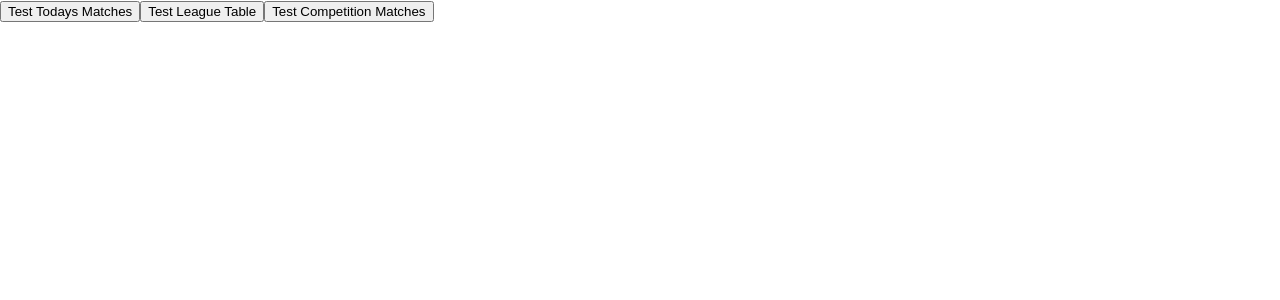
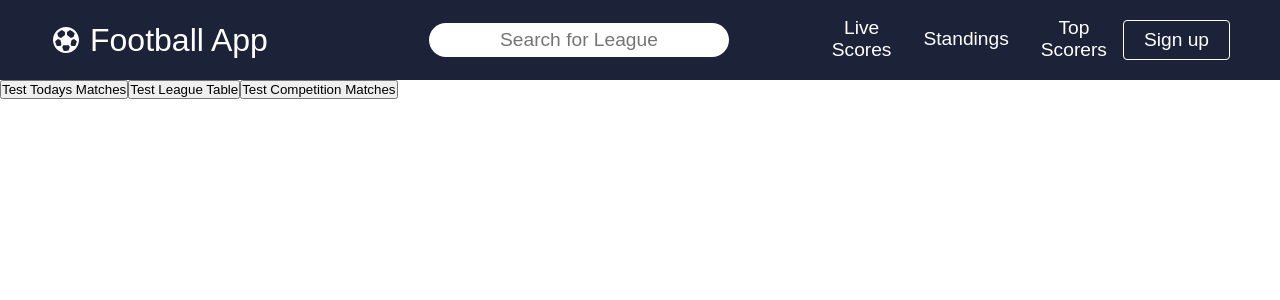
Before and after one commit to rennickman/ACSDFinalProject, a React (Create React App) app: page / in a window 1280 px wide. Shown: the top 300 px of the page. Built offline with nearby package versions, Linux system fonts and the light colour scheme.

Commit message:
added navbar

```diff
--- a/package.json
+++ b/package.json
@@ -9,6 +9,7 @@
     "axios": "^0.26.1",
     "react": "^18.0.0",
     "react-dom": "^18.0.0",
+    "react-icons": "^4.3.1",
     "react-scripts": "5.0.0",
     "web-vitals": "^2.1.4"
   },
--- a/src/App.js
+++ b/src/App.js
@@ -1,6 +1,9 @@
 import React, { useState } from 'react';
 import { footballApi } from './apiKeys';
+import './app.css';
+
 import axios from 'axios';
+import Navbar from './components/Navbar/Navbar';
 
 
 function App() {
@@ -40,6 +43,8 @@ function App() {
 
     return (
         <div className="app">
+            <Navbar />
+
             {/* Buttons for testing API calls */}
             <button onClick={fetchTodaysMatches}>Test Todays Matches</button>
             <button onClick={fetchLeagueTable}>Test League Table</button>
--- /dev/null
+++ b/src/app.css
@@ -0,0 +1,7 @@
+/* Reset global styles */
+* {
+    box-sizing: border-box;
+    margin: 0;
+    padding: 0;
+    font-family: 'PT Sans', sans-serif;
+}
--- /dev/null
+++ b/src/components/Navbar/Navbar.js
@@ -0,0 +1,84 @@
+import React, { useState } from 'react';
+import { FaBars, FaTimes } from 'react-icons/fa';
+import { IoMdFootball } from 'react-icons/io';
+
+import "./navbar.css";
+
+
+const Navbar = () => {
+
+
+    // Toggle value for opening and closing menu
+    const [toggle, setToggle] = useState(false);
+
+    // Methods for toggling and closing menu
+    const handleToggle = () => setToggle(!toggle);
+    const handleClose = () => setToggle(false);
+
+
+
+    return (
+        <div className='navbar'>
+            <div className="navbar_wrapper">
+                <div className="navbar_container container">
+
+                    {/* Logo Section */}
+                    <div className="navbar_logo" onClick={handleClose}>
+                        <IoMdFootball className="navbar_icon" />
+                        Football App
+                    </div>
+
+                    {/* Icon for toggling the Mobile Menu */}
+                    <div className="navbar_toggle" onClick={handleToggle}>
+                        {toggle ? <FaTimes className='navbar_toggle_icon1' /> : <FaBars className='navbar_toggle_icon2' />}
+                    </div>
+
+
+                    {/* Search Bar and Links - Put as a list for mobile menu */}
+                    <ul className={toggle ? "nav_section active" : "nav_section"}>
+                        {/* Search Bar - button is hidden to allow submit by pressing enter */}
+                        <li className='searchbar_container'>
+                            <form>
+                                <input
+                                    className='searchbar' type="text" placeholder='Search for League'
+                                />
+                                <button type='submit' style={{ display: "none" }}></button>
+                            </form>
+                        </li>
+
+                        {/* Live Scores Link */}
+                        <li className="link_container" onClick={handleClose}>
+                            <div className="link">
+                                Live Scores
+                            </div>
+                        </li>
+
+                        {/* Live Standings Link */}
+                        <li className="link_container" onClick={handleClose}>
+                            <div className="link">
+                                Standings
+                            </div>
+                        </li>
+
+                        {/* Top Scorers Link */}
+                        <li className="link_container" onClick={handleClose}>
+                            <div className="link">
+                                Top Scorers
+                            </div>
+                        </li>
+
+
+                        {/* Log In / Sign Up button */}
+                        <li onClick={handleClose} className="signup_container">
+                            <button className="signup_button">
+                                Sign up
+                            </button>
+                        </li>
+                    </ul>
+                </div>
+            </div>
+        </div>
+    );
+};
+
+export default Navbar;
--- /dev/null
+++ b/src/components/Navbar/navbar.css
@@ -0,0 +1,227 @@
+/* Outer Container */
+.navbar_wrapper {
+    background: #1c2237;
+    height: 80px;
+    display: flex;
+    justify-content: center;
+    align-items: center;
+    font-size: 1.2rem;
+    position: sticky;
+    top: 0;
+    z-index: 999;
+}
+
+/* Navbar Container */
+.navbar_container {
+    display: flex;
+    justify-content: space-between;
+    height: 80px;
+    z-index: 1;
+    width: 100%;
+    max-width: 1300px;
+    margin-right: auto;
+    margin-left: auto;
+    padding-right: 50px;
+    padding-left: 50px;
+}
+
+
+/* Logo Container */
+.navbar_logo {
+    color: #fff;
+    justify-self: start;
+    text-decoration: none;
+    font-size: 2rem;
+    display: flex;
+    align-items: center;
+}
+
+/* Football Icon */
+.navbar_icon {
+    margin-right: 0.5rem;
+    cursor: default;
+}
+
+
+/* Container for Search Bar and Links - active in mobile mode */
+.nav_section {
+    display: flex;
+    align-items: center;
+    justify-content: center;
+    list-style: none;
+    text-align: center;
+    justify-content: end;
+}
+
+/* Container for each link */
+.link_container {
+    height: 80px;
+    border-bottom: 2px solid transparent;
+}
+
+/* Creates an effect under each link container when hovered over */
+.link_container:hover {
+    border-bottom: 2px solid white;
+}
+
+/* Links */
+.link {
+    color: #fff;
+    display: flex;
+    align-items: center;
+    text-decoration: none;
+    padding: 0.5rem 1rem;
+    height: 100%;
+    cursor: pointer;
+}
+
+/* Container for the Search bar */
+.searchbar_container {
+    height: 80px;
+    display: flex;
+    align-items: center;
+    width: 100%;
+    margin-left: 10px;
+    margin-right: 10px;
+}
+
+/* Search bar*/
+.searchbar {
+    height: 2.1rem;
+    width: 300px;
+    border: none;
+    font-size: 1.2rem;
+    text-align: center;
+    border-radius: 35px;
+    outline: none;
+    background: white;
+}
+
+/* Sign Up Button */
+.signup_button {
+    padding: 8px 20px;
+    border-radius: 4px;
+    outline: none;
+    border: none;
+    cursor: pointer;
+    white-space: nowrap;
+    background-color: transparent;
+    color: #fff;
+    padding: 8px 20px;
+    border: 1px solid white;
+    transition: all 0.3s ease-out;
+    font-size: 1.2rem;
+}
+
+/* Hover effect for the Signup button */
+.signup_button:hover {
+    transition: all 0.3s ease-out;
+    background: #fff;
+    color: #242424;
+}
+
+/* Open Menu Icon */
+.navbar_toggle_icon2 {
+    color: white;
+}
+
+/* Menu Icon Container */
+.navbar_toggle {
+    display: none;
+}
+
+
+
+
+/* Mobile */
+@media screen and (max-width: 985px) {
+
+    /* Container for Search Bar and Links - active in mobile mode */
+    .nav_section {
+        display: flex;
+        flex-direction: column;
+        width: 100%;
+        height: 90vh;
+        position: absolute;
+        top: 80px;
+        left: -100%;
+        opacity: 1;
+        transition: all 0.5s ease;
+        justify-content: center;
+    }
+
+    /* Container for Search Bar and Links - active in mobile mode */
+    .nav_section.active {
+        background: #1c2237;
+        left: 0;
+        opacity: 1;
+        transition: all 0.6s ease;
+        z-index: 1;
+    }
+
+    /* Link */
+    .link {
+        text-align: center;
+        padding: 2rem;
+        width: 100%;
+        display: table;
+    }
+
+    /* Searchbar container */
+    .searchbar_container {
+        justify-content: center;
+    }
+
+
+    /* Hover effects for links in mobile menu */
+    .link:hover {
+        color: #f00946;
+        transform: scale(1.2);
+        transition: all 0.3s ease;
+    }
+
+    /* Hiding border link container when hovered over */
+    .link_container:hover {
+        border: none;
+    }
+
+    /* Container for each Link */
+    .link_container {
+        width: 100%;
+    }
+
+    /* Navbar logo */
+    .navbar_logo {
+        position: absolute;
+        top: 0;
+        left: 0;
+        transform: translate(25%, 50%);
+        cursor: pointer;
+    }
+
+    /* Menu Icon Container */
+    .navbar_toggle {
+        display: block;
+        position: absolute;
+        top: 0;
+        right: 0;
+        transform: translate(-100%, 60%);
+        font-size: 1.8rem;
+        cursor: pointer;
+    }
+
+    /* Signup Button Container */
+    .signup_container {
+        display: flex;
+        justify-content: center;
+        align-items: center;
+        width: 100%;
+        height: 120px;
+    }
+
+    /* Close Menu Icon */
+    .navbar_toggle_icon1 {
+        color: #fff;
+        font-size: 2rem;
+    }
+}
```
Also changed, not shown: src/components/Navbar.js (deleted), 1 other file (tests, documents, lock files or other folders).
